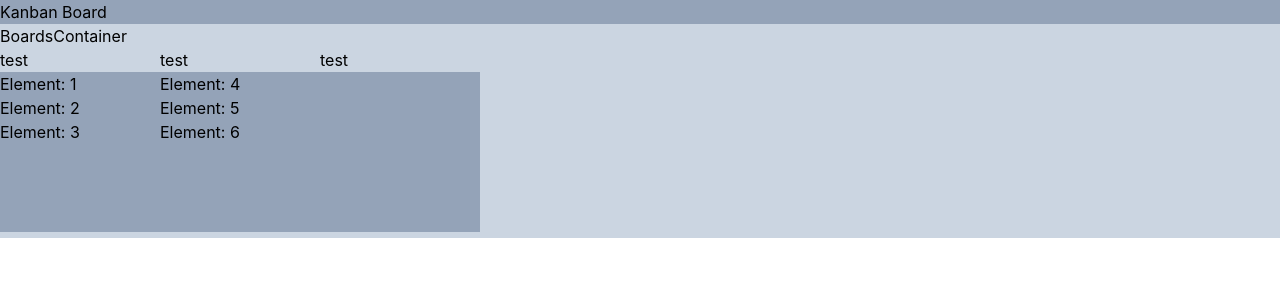
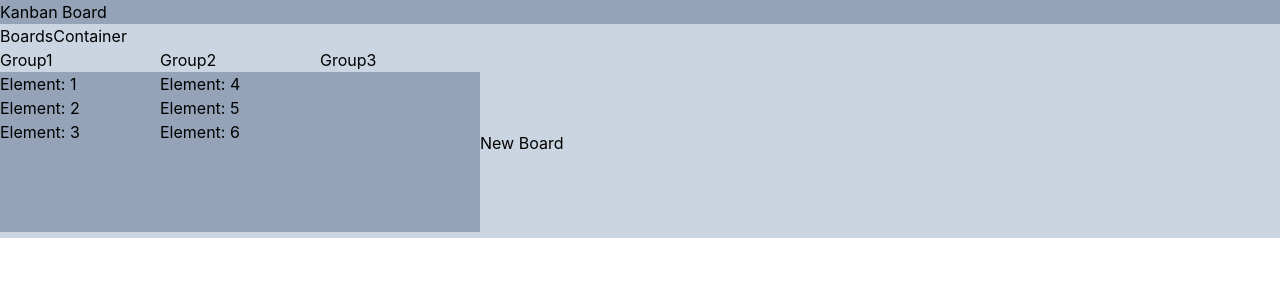
Before and after one commit to totallycrow/react-dragndrop-trello-clone, a React (Create React App) app: page / in a window 1280 px wide. Shown: the top 300 px of the page. Built offline with nearby package versions, Linux system fonts and the light colour scheme; the HTML template or start-up script is replaced by a standard one.

Commit message:
implement functionality of adding new boards

```diff
--- a/src/components/BoardsContainer.tsx
+++ b/src/components/BoardsContainer.tsx
@@ -23,7 +23,7 @@ import { insertAtIndex, removeAtIndex } from "./utils";
 import { useDispatch, useSelector, getState } from "react-redux";
 import { RootState, store } from "../app/store";
 import { createSelector } from "@reduxjs/toolkit";
-import { moveBetween, setBoards } from "../slices/boards";
+import { moveBetween, setBoards, addBoard } from "../slices/boards";
 
 const initialBoard = {
   boardId: "group1",
@@ -39,7 +39,6 @@ const boardsSelector = createSelector(
 export const BoardsContainer = () => {
   const dispatch = useDispatch();
   const boards = useSelector(boardsSelector);
-  const [itemGroups, setItemGroups] = useState(boards);
   const [activeId, setActiveId] = useState<string | null>(null);
 
   const sensors = useSensors(
@@ -95,23 +94,12 @@ export const BoardsContainer = () => {
       const overContainer = over.data.current?.sortable.containerId || over.id;
       const activeIndex = active.data.current.sortable.index;
       const overIndex =
-        over.id in itemGroups
-          ? itemGroups[overContainer].tasks.length + 1
+        over.id in boards
+          ? boards[overContainer].tasks.length + 1
           : over.data.current.sortable.index;
 
-      setItemGroups((itemGroups) => {
       let newItems;
       if (activeContainer === overContainer) {
-          newItems = {
-            ...itemGroups,
-            [overContainer]: {
-              tasks: arrayMove(
-                itemGroups[overContainer].tasks,
-                activeIndex,
-                overIndex
-              ),
-            },
-          };
         // const { activeContainer, overContainer, activeIndex };
         dispatch(
           setBoards({
@@ -123,7 +111,7 @@ export const BoardsContainer = () => {
         );
       } else {
         newItems = moveBetweenContainers(
-            itemGroups,
+          boards,
           activeContainer,
           activeIndex,
           overContainer,
@@ -133,11 +121,11 @@ export const BoardsContainer = () => {
       }
 
       return newItems;
-      });
     }
 
     setActiveId(null);
   };
+  console.log("BOARDS CONTAINER LOADED");
   return (
     <div className="bg-slate-300">
       <h2>BoardsContainer</h2>
@@ -150,7 +138,7 @@ export const BoardsContainer = () => {
           onDragEnd={handleDragEnd}
         >
           <div className="flex">
-            {Object.keys(boards).map((group) => (
+            {Object.keys(boards).map((group, index) => (
               <TasksContainer
                 id={group}
                 items={boards[group]}
@@ -159,7 +147,11 @@ export const BoardsContainer = () => {
                 groupName={boards[group].groupName}
               />
             ))}
+            <button className="inline" onClick={() => dispatch(addBoard())}>
+              New Board
+            </button>
           </div>
+
           <DragOverlay>
             {activeId ? <DraggableTask id={activeId} dragOverlay /> : null}
           </DragOverlay>
@@ -177,9 +169,11 @@ export const BoardsContainer = () => {
   }
 
   function handleDragOver({ active, over }) {
+    console.log("OVER");
+    console.log(over);
     const overId = over?.id;
 
-    if (!overId) {
+    if (!overId || over.data === undefined) {
       return;
     }
 
@@ -188,26 +182,26 @@ export const BoardsContainer = () => {
     // ??
     const overContainer = over.data.current?.sortable.containerId || overId;
 
+    if (!overContainer) return;
+
     // initial code
     // const overContainer = over.data.current.sortable.containerId;
 
     if (activeContainer !== overContainer) {
-      setItemGroups((itemGroups) => {
       const activeIndex = active.data.current.sortable.index;
       const overIndex =
-          over.id in itemGroups
-            ? itemGroups[overContainer].length + 1
+        over.id in boards
+          ? boards[overContainer].length + 1
           : over.data.current.sortable.index;
 
       return moveBetweenContainers(
-          itemGroups,
+        boards,
         activeContainer,
         activeIndex,
         overContainer,
         overIndex,
         active.id
       );
-      });
     }
   }
 };
--- a/src/components/TasksContainer.tsx
+++ b/src/components/TasksContainer.tsx
@@ -23,7 +23,7 @@ export const TasksContainer = (props: any) => {
 
   return (
     <div>
-      <h2>test</h2>
+      <h2>{props.groupName}</h2>
       <div>
         <SortableContext
           id={props.id}
--- a/src/slices/boards.tsx
+++ b/src/slices/boards.tsx
@@ -10,11 +10,9 @@ import {
   verticalListSortingStrategy,
 } from "@dnd-kit/sortable";
 
-// const sampleBoard: IBoard = {
-//   name: "test-board",
-//   boardId: "T01",
-//   tasks: ["Do Some Tests"],
-// };
+const newGroup = {
+  newGroup: { groupName: "GroupNew", tasks: [] },
+};
 
 const initialState = {
   group1: { groupName: "Group1", tasks: ["1", "2", "3"] },
@@ -75,6 +73,10 @@ export const boards = createSlice({
       }
     },
 
+    addBoard: (state) => {
+      state[Date.now()] = { groupName: "GroupNew", tasks: [] };
+    },
+
     // decrement: (state) => {
     //   state.value -= 1;
     // },
@@ -85,6 +87,6 @@ export const boards = createSlice({
 });
 
 // Action creators are generated for each case reducer function
-export const { moveBetween, setBoards } = boards.actions;
+export const { moveBetween, setBoards, addBoard } = boards.actions;
 
 export default boards.reducer;
```
Lines whose indentation alone changed are shown as unchanged.
